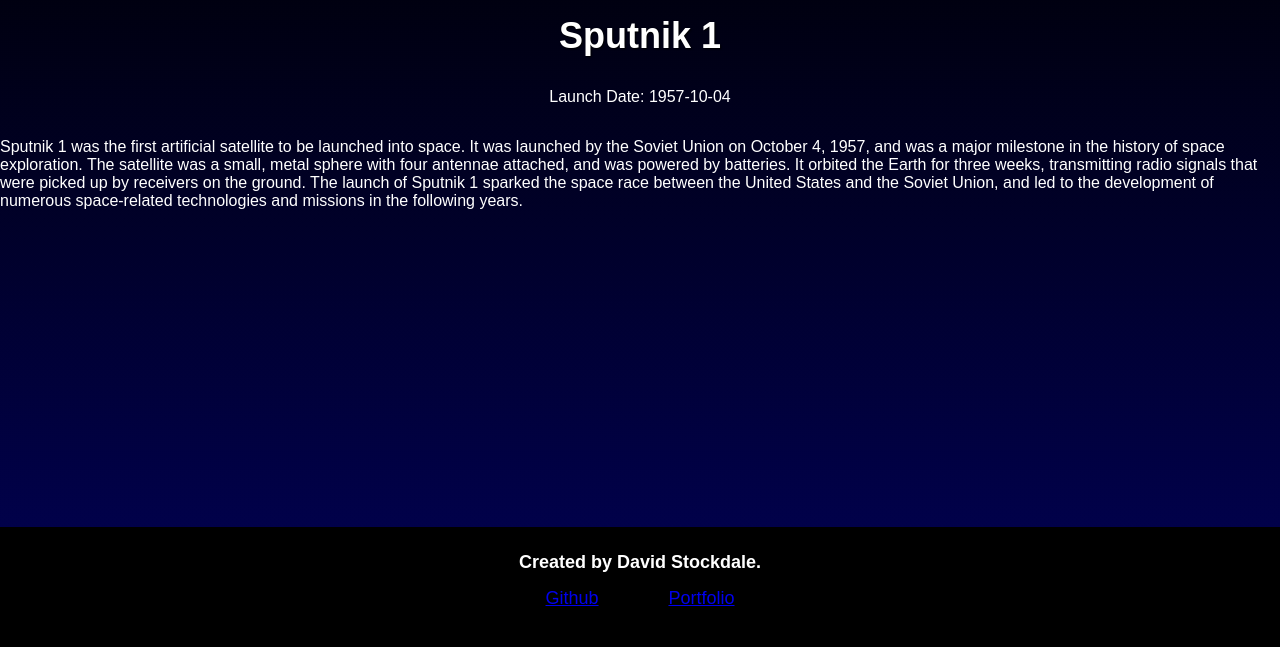
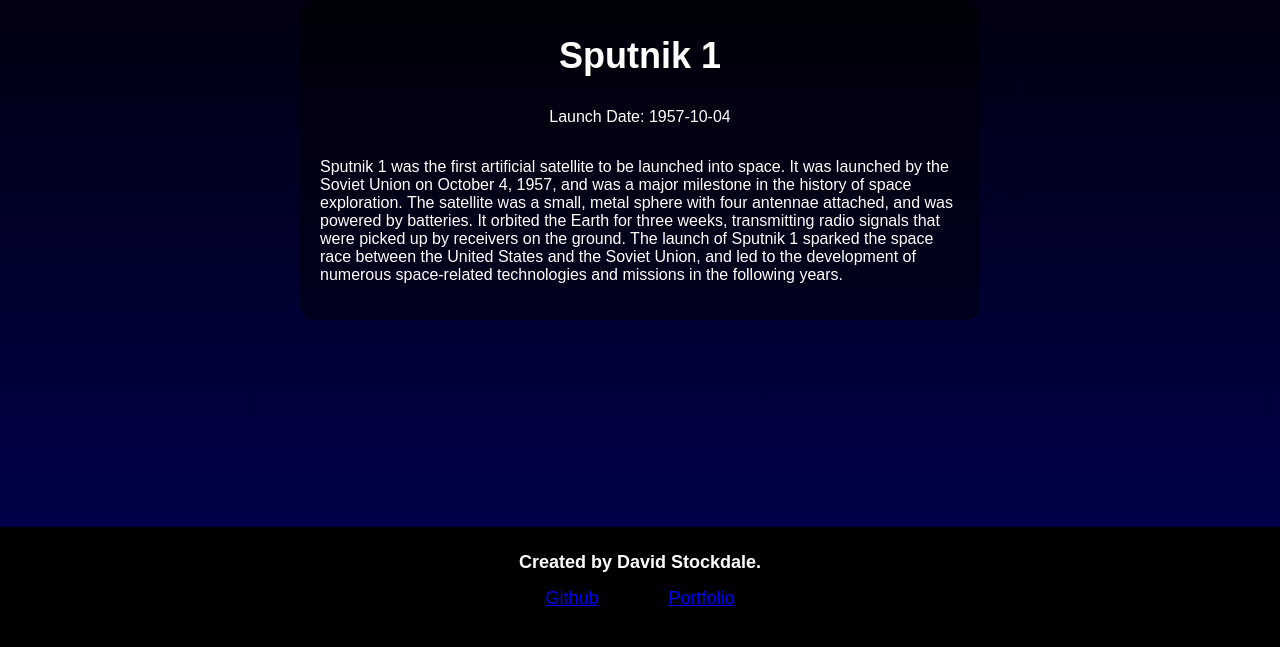
Before and after one commit to dstock3/spacerace, a Flask app: page /mission/1 in a window 1280 px wide. Shown: the part 153-800 px from the top of the page. Run offline with Flask 2, Linux system fonts and the light colour scheme.

Commit message:
Made stylistic adjustments to mission detail page.

```diff
--- a/static/css/style.css
+++ b/static/css/style.css
@@ -104,3 +104,11 @@ h1 {
     display: flex;
     justify-content: space-between;
 }
+
+.mission-detail-container {
+    align-self: center;
+    width: 50%;
+    border-radius: 15px;
+    background-color: rgba(0, 0, 0, 0.425);
+    padding: 20px;
+}
--- a/static/css/timeline.css
+++ b/static/css/timeline.css
@@ -9,7 +9,9 @@
     display: flex;
     flex-direction: column;
     align-items: center;
+    justify-content: center;
     width: 150px;
+    height: 100px;
     margin: 7px;
     background-color: #333;
     border-radius: 5px;
@@ -25,6 +27,10 @@
     text-align: center;
 }
 
+.timeline-item a:hover {
+    color: rgb(168, 168, 246);
+}
+
 .timeline-item p {
     color: white;
     font-size: 14px;
```
